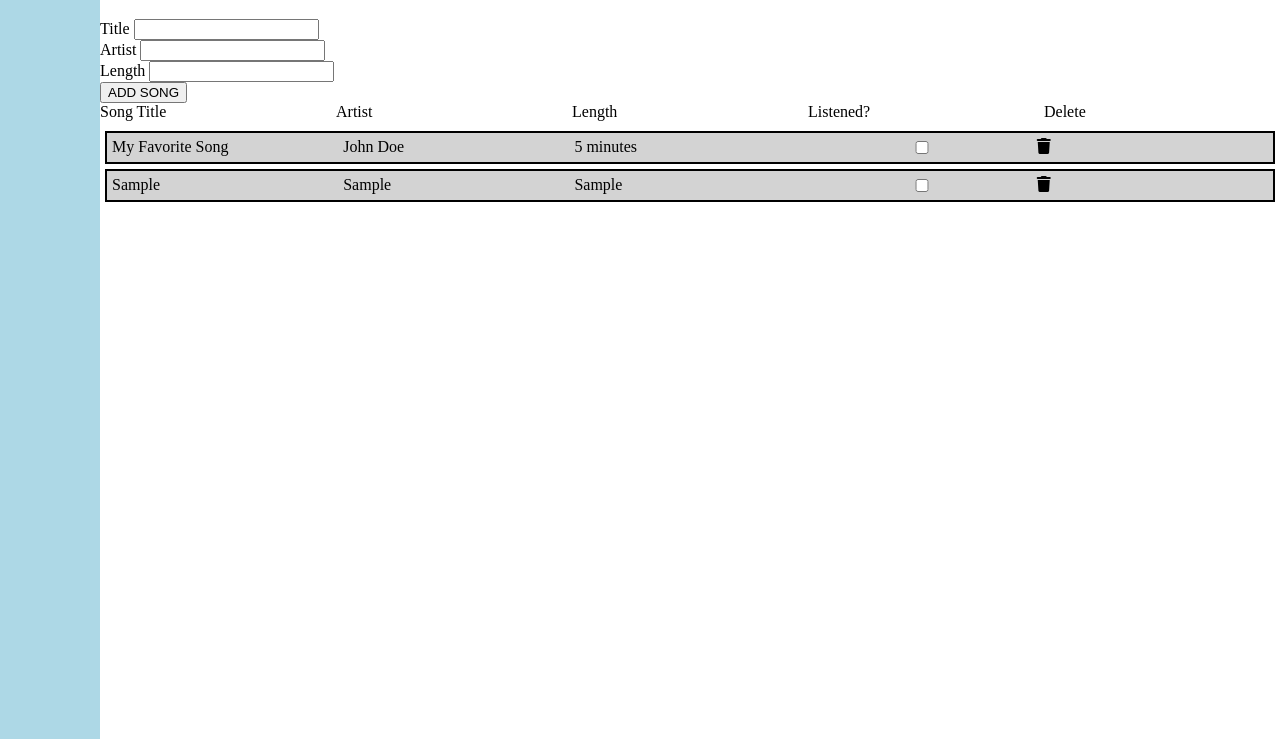
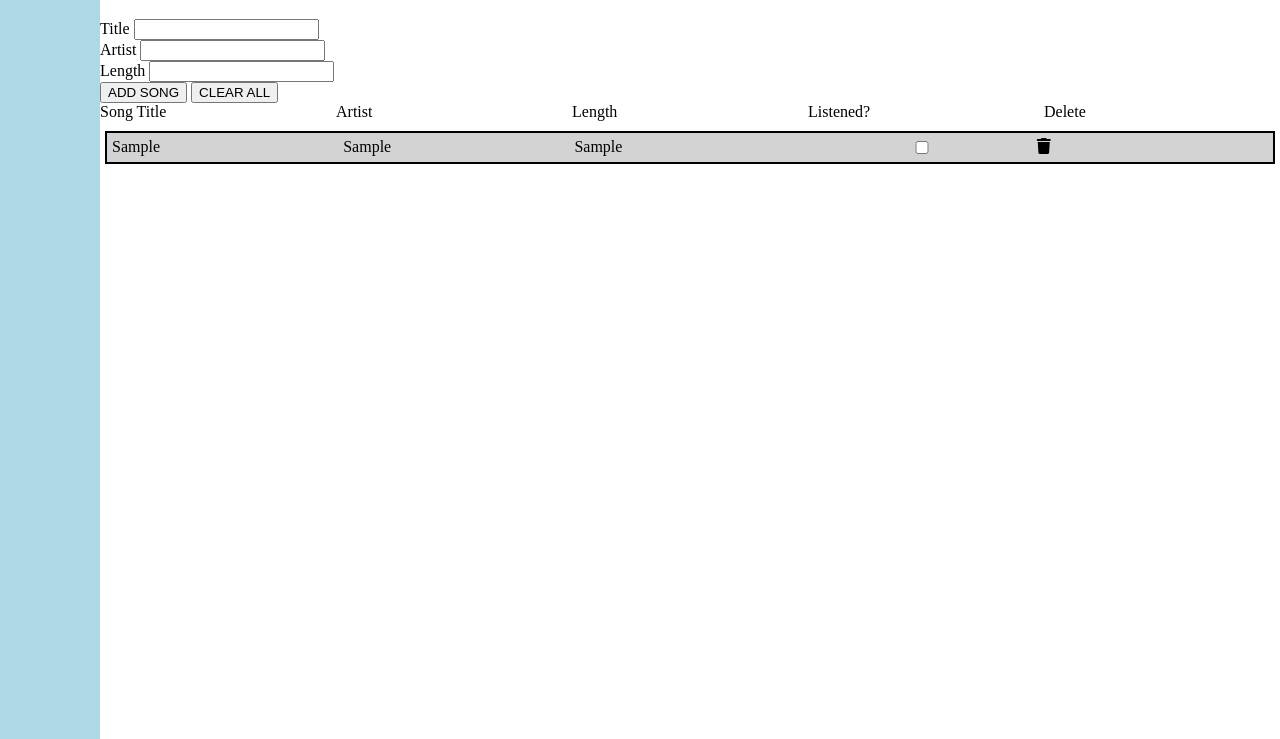
Before and after one commit to johnmoormaniii/music-library, a plain HTML site: page index.html in a window 1280 px wide. Both pictures are taken after typing "Sample", "Sample", "Sample" into the empty fields and a click on the button "ADD SONG". Shown: the part 61-800 px from the top of the page. Drawn offline with Linux system fonts and the light colour scheme.

Commit message:
Add files via upload

```diff
--- a/app.js
+++ b/app.js
@@ -1,6 +1,4 @@
 // ********** app.js **********
-
-let songLibrary = [];
 
 class Song {
     constructor(title, artist, length){
@@ -10,16 +8,11 @@ class Song {
     }
 }
 
-function addSongToDisplay(){
-    const title = document.querySelector('#title').value;
-    const artist = document.querySelector('#artist').value;
-    const length = document.querySelector('#length').value;
+let songLibrary =[];
 
-    if (title === '' || artist === '' || length === ''){
-        alert('Please Fill Out All Fields');
-    } else {
-        const song = new Song(title, artist, length);
-
+function displaySongs(){
+    const songs = JSON.parse(localStorage.getItem('songLibrary'));
+    songs.forEach((song) => {
         const tableContainer = document.querySelector('.table-container');
         const songCard = document.createElement('div');
         songCard.classList.add('table');
@@ -32,46 +25,118 @@ function addSongToDisplay(){
             <i class="btn-delete fas fa-trash">
         `;
 
-        const titleContainer = document.querySelector('.title-container');
-        const artistContainer = document.querySelector('.artist-container');
-        const lengthContainer = document.querySelector('.length-container');
+        tableContainer.appendChild(songCard);
+    })
+}
 
-        document.querySelector('#title').value = '';
-        document.querySelector('#artist').value = '';
-        document.querySelector('#length').value = '';
+function addSong(){
 
-        tableContainer.appendChild(songCard);
+    const title = document.querySelector('#title').value;
+    const artist = document.querySelector('#artist').value;
+    const length = document.querySelector('#length').value;
 
-        songLibrary.push(song);
-        console.log(songLibrary);
-        const songIndex = songLibrary.indexOf(song);
-        songCard.setAttribute('id', `${songIndex}`);
+    if (title === '' || artist === '' || length === ''){
+        alert('Make Sure All Fields Are Filled Out!')
+    } else {
+        const newSong = new Song(title, artist, length);
+        const songs = JSON.parse(localStorage.getItem('songLibrary'));
+        songs.push(newSong);
+        console.log(songs);
+        localStorage.setItem('songLibrary', JSON.stringify(songs));
+
+        addSongToDisplay(newSong);
     };
 };
 
-function removeSongFromDisplay(button){
-    if(button.classList.contains("btn-delete")){
-        button.parentElement.remove();
-    };
+function removeSong(element){
+    if (element.classList.contains('btn-delete')){
+        const songs = JSON.parse(localStorage.getItem('songLibrary'));
+        songBeingDeleted = element.parentElement.firstChild.nextElementSibling.textContent;
+
+        songs.forEach((song, index) => {
+            if(song.title === songBeingDeleted){
+                songs.splice(index, 1);
+                console.log(songs);
+                localStorage.setItem('songLibrary', JSON.stringify(songs));
+            }
+        })
+
+    }
 };
 
-function removeSongFromArray(song){
-    songLibrary.forEach((song) => {
+function addSongToDisplay(newSong){
+    const tableContainer = document.querySelector('.table-container');
+    const songCard = document.createElement('div');
+    songCard.classList.add('table');
+    songCard.classList.add('song-card');
+    songCard.innerHTML = `
+        <div class="song-title">${newSong.title}</div>
+        <div>${newSong.artist}</div>
+        <div>${newSong.length}</div>
+        <input type="checkbox">
+        <i class="btn-delete fas fa-trash">
+    `;
 
-    });
+    tableContainer.appendChild(songCard);
 };
 
-// Events
+function removeSongFromDisplay(button){
+    if(button.classList.contains('btn-delete')){
+        button.parentElement.remove();
+    }
+};
 
-// Adding a Song
+function clearInput(){
+    document.querySelector('#title').value = '';
+    document.querySelector('#artist').value = '';
+    document.querySelector('#length').value = '';
+};
+
+
+// ---------- LOCAL STORAGE HANDLING ----------
+
+
+function getLocalStorage(){
+    if (JSON.parse(localStorage.getItem('songLibrary')) == null) {
+        newLocalStorage();
+    } else {
+        console.log(JSON.parse(localStorage.getItem('songLibrary')));
+    };
+}
+
+function clearAllLocalStorage(){
+    localStorage.clear();
+    songLibrary = [];
+    localStorage.setItem('songLibrary', JSON.stringify(songLibrary));
+};
+
+function newLocalStorage(){
+    let songLibrary = [];
+    localStorage.setItem('songLibrary', JSON.stringify(songLibrary));
+    console.log(JSON.parse(localStorage.getItem('songLibrary')));
+};
+
+
+// ---------- EVENTS ----------
+
 
 document.querySelector('#submit').addEventListener('click', () => {
-    addSongToDisplay();
+    addSong();
+    clearInput();
 });
 
-// Removing a Song
-
 document.addEventListener('click', (e) => {
-    removeSongFromArray(e.target);
+    removeSong(e.target);
     removeSongFromDisplay(e.target);
 });
+
+document.querySelector('#clearAll').addEventListener('click', () => {
+    clearAllLocalStorage();
+    newLocalStorage();
+    clearAllCards();
+})
+
+// ---------- THESE RUN WHEN THE PAGE OPENS ----------
+
+getLocalStorage();
+displaySongs();
--- a/index.html
+++ b/index.html
@@ -37,6 +37,7 @@
                 <input type="text" id="length">
             </div>
             <button type="button" id="submit">ADD SONG</button>
+            <button type="button" id="clearAll">CLEAR ALL</button>
         </form>
 
         <div class="table-container">
@@ -47,7 +48,7 @@
                 <div>Listened?</div>
                 <div>Delete</div>
             </div>
-
+<!--
             <div class="table song-card">
                 <div>My Favorite Song</div>
                 <div>John Doe</div>
@@ -55,8 +56,7 @@
                 <input type="checkbox">
                 <i class="btn-delete fas fa-trash"></i>
             </div>
-
-            </div>
+-->
         </div>
     </div>
 
```
